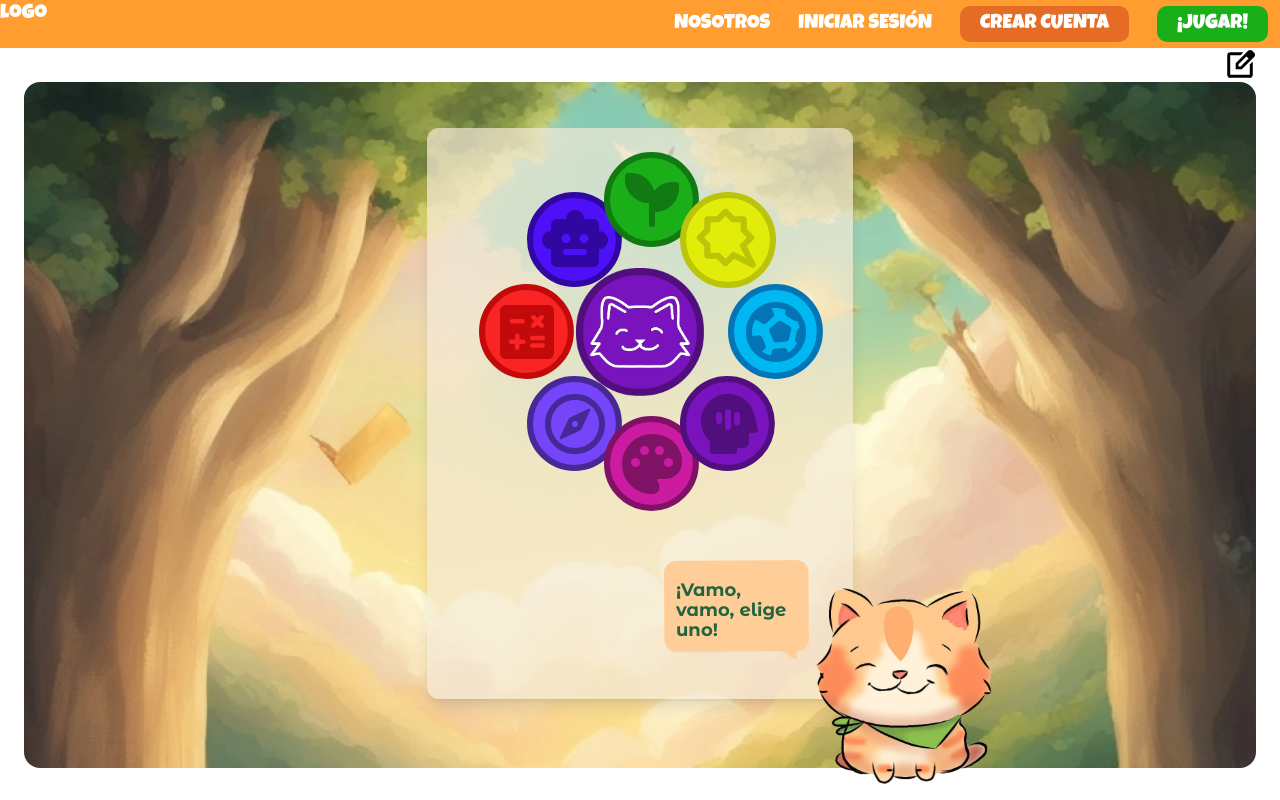
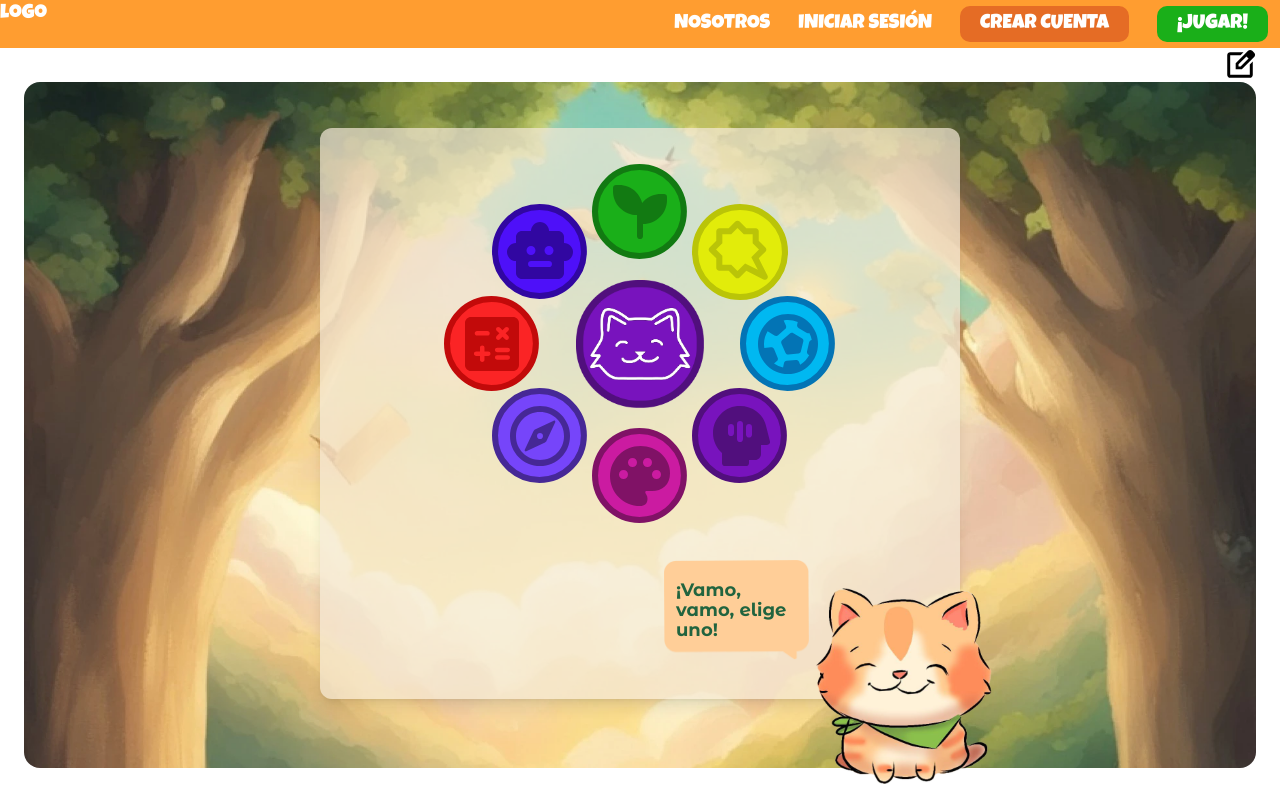
Before and after one commit to Randomlandia/frontend, a Next.js app: page /sandias in a window 1280 px wide. Built offline with nearby package versions, Linux system fonts and the light colour scheme; a web font is replaced by a local one.

Commit message:
fix: mresponsividad menu circulo y localizacion de randy en responsividad

```diff
--- a/pages/sandias/index.jsx
+++ b/pages/sandias/index.jsx
@@ -17,7 +17,7 @@ export default function MenuSandias() {
   }, [])
 
   return (
-    <div className="w-full max-h-screen flex flex-col  font-mont font-bold bg-white pb-8 ">
+    <div className="w-full max-h-screen flex flex-col bg-white pb-8 ">
       <Navbar />
       <button className="h-10 px-6 flex justify-end items-center">
         <img src="/icon_edit.svg" alt="edit" className="h-8 w-8" />
@@ -26,8 +26,8 @@ export default function MenuSandias() {
         className="h-screen bg-cover bg-left-bottom lg:bg-center bg-no-repeat lg:mx-6 lg:rounded-2xl"
         style={{ backgroundImage: `url('/backgrounds/${background}')` }}
       >
-        <div className="absolute top-20 left-0 w-full z-20 flex justify-center h-5/6">
-          <div className="lg:w-1/3 bg-oldwhite/70 shadow-lg px-7 rounded-xl my-5 md:my-12 mx-7">
+        <div name="menu" className="absolute top-20 left-0 w-full z-20 flex justify-center h-5/6">
+          <div className="lg:w-1/2 bg-oldwhite/70 shadow-lg px-7 md:py-10 lg:py-3 rounded-xl my-5 md:my-12 mx-7">
             {/* Esta parte muestra el carusel si la pantalla es mobile */}
             <div className="flex flex-col md:hidden justify-items-center">
               <TemaContainer bool={true} name="default" />
@@ -39,7 +39,7 @@ export default function MenuSandias() {
             </div>
           </div>
         </div>
-        <div className="flex justify-center h-1/6 max-h-20">
+        <div name="randy" className="flex justify-center h-1/6 max-h-20">
           <div className="block md:hidden">
             <RandyTextRight
               img={"/RANDY_08.svg"}
```
